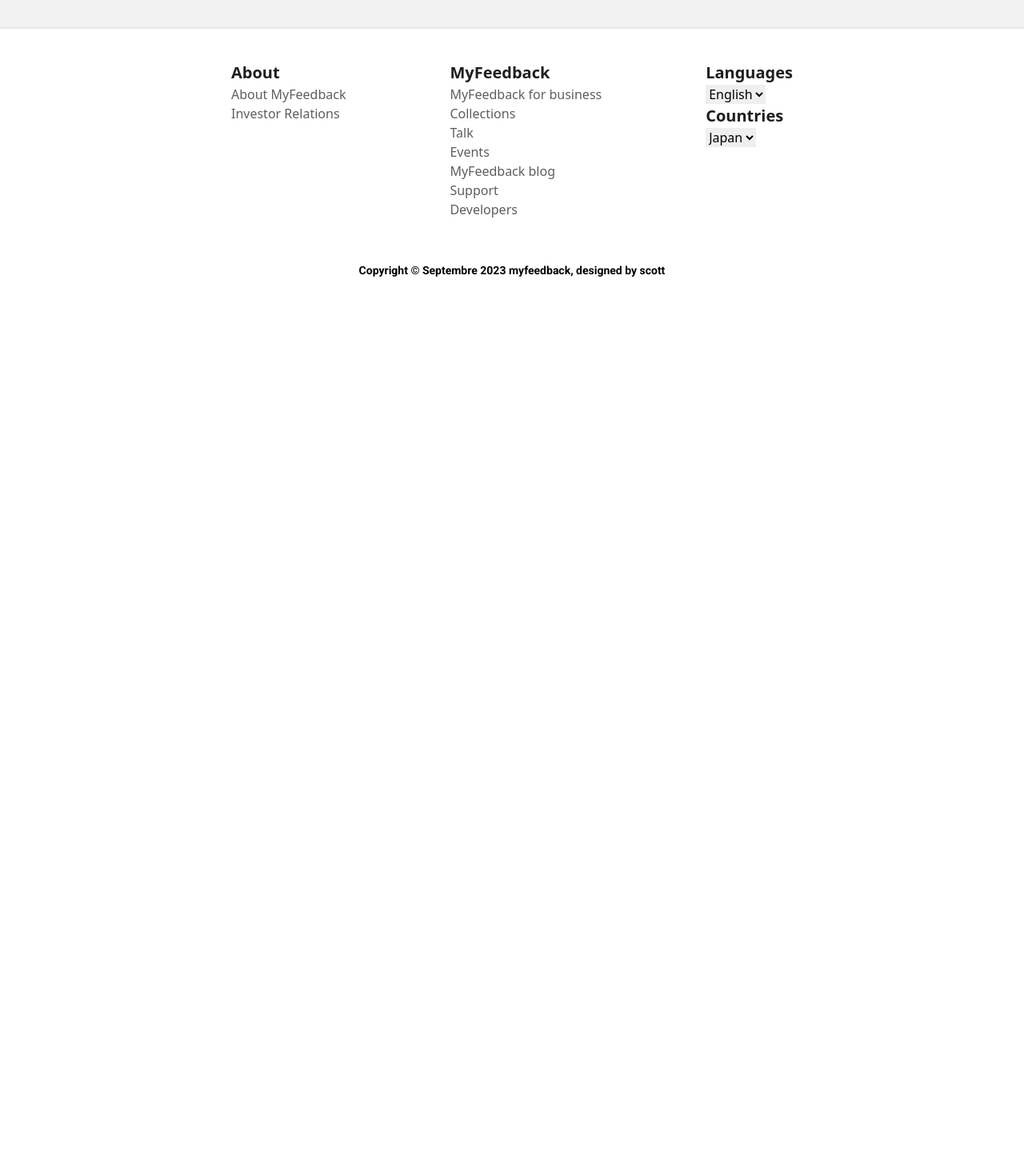
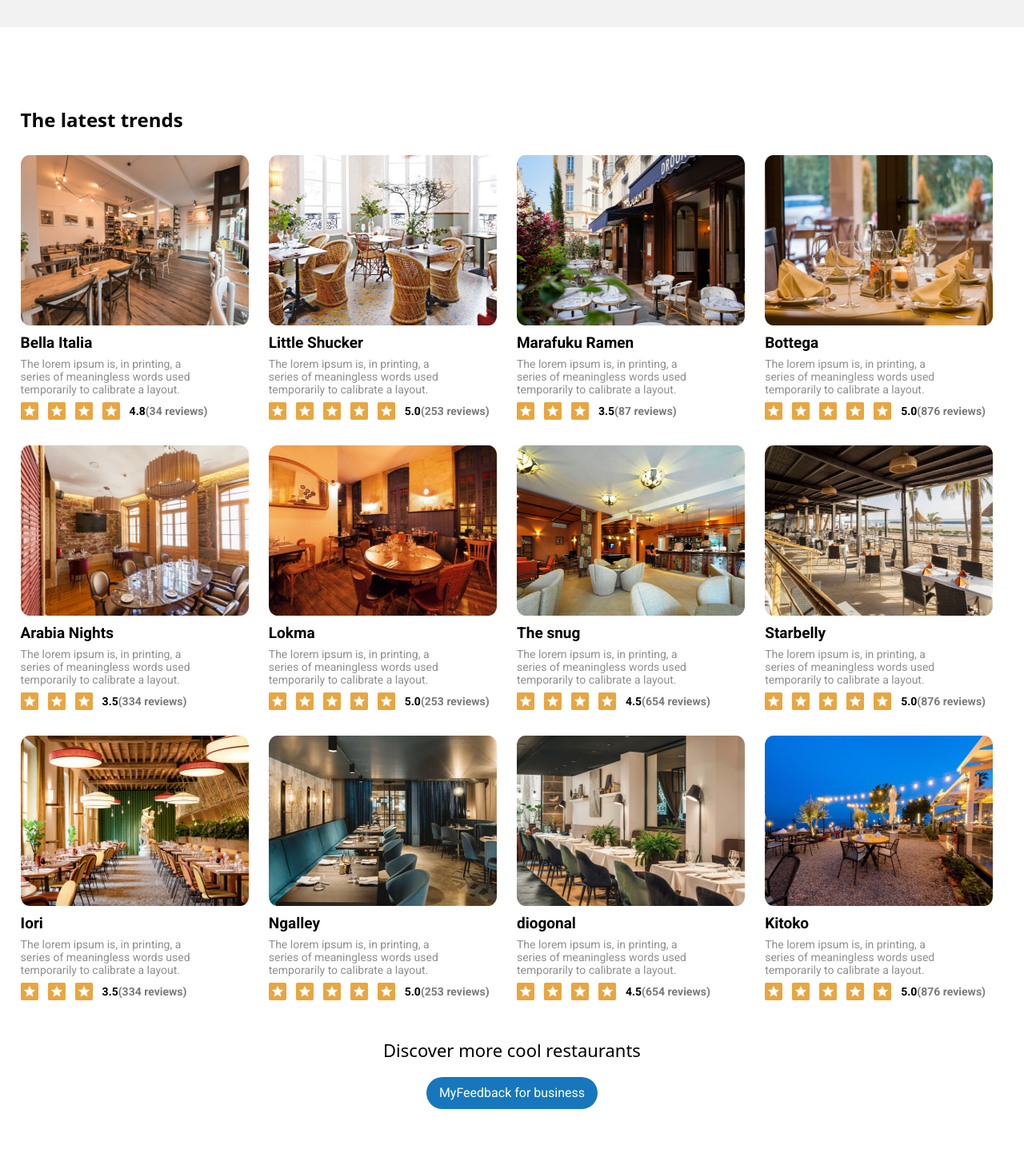
Before and after one commit to selina-islam/FeedbackHub, a React (Vite) app: page / in a window 1280 px wide. Shown: the part 1203-2670 px from the top of the page at 80% size. Before the commit the page ends 1565 px from the top, so only its background shows below. Built offline with nearby package versions, Linux system fonts and the light colour scheme; a web font is replaced by a local one.

Commit message:
Trend complete

```diff
--- /dev/null
+++ b/public/Json/Trend.json
@@ -0,0 +1,110 @@
+[
+  {
+    "id": 1,
+    "image": "/trend1.png",
+    "title": "Bella Italia",
+    "des": "The lorem ipsum is, in printing, a series of meaningless words used temporarily to calibrate a layout.",
+    "star": 4,
+    "rating": "4.8",
+    "totalReviews": "(34 reviews)"
+  },
+  {
+    "id": 2,
+    "image": "/trend2.png",
+    "title": "Little Shucker",
+    "des": "The lorem ipsum is, in printing, a series of meaningless words used temporarily to calibrate a layout.",
+    "star": 5,
+    "rating": "5.0",
+    "totalReviews": "(253 reviews)"
+  },
+  {
+    "id": 3,
+    "image": "/trend3.png",
+    "title": "Marafuku Ramen",
+    "des": "The lorem ipsum is, in printing, a series of meaningless words used temporarily to calibrate a layout.",
+    "star": 3,
+    "rating": "3.5",
+    "totalReviews": "(87 reviews)"
+  },
+  {
+    "id": 4,
+    "image": "/trend4.png",
+    "title": "Bottega",
+    "des": "The lorem ipsum is, in printing, a series of meaningless words used temporarily to calibrate a layout.",
+    "star": 5,
+    "rating": "5.0",
+    "totalReviews": "(876 reviews)"
+  },
+  {
+    "id": 5,
+    "image": "/trend5.png",
+    "title": "Arabia Nights",
+    "des": "The lorem ipsum is, in printing, a series of meaningless words used temporarily to calibrate a layout.",
+    "star": 3,
+    "rating": "3.5",
+    "totalReviews": "(334 reviews)"
+  },
+  {
+    "id": 6,
+    "image": "/trend6.png",
+    "title": "Lokma",
+    "des": "The lorem ipsum is, in printing, a series of meaningless words used temporarily to calibrate a layout.",
+    "star": 5,
+    "rating": "5.0",
+    "totalReviews": "(253 reviews)"
+  },
+  {
+    "id": 7,
+    "image": "/trend7.png",
+    "title": "The snug",
+    "des": "The lorem ipsum is, in printing, a series of meaningless words used temporarily to calibrate a layout.",
+    "star": 4,
+    "rating": "4.5",
+    "totalReviews": "(654 reviews)"
+  },
+  {
+    "id": 8,
+    "image": "/trend8.png",
+    "title": "Starbelly",
+    "des": "The lorem ipsum is, in printing, a series of meaningless words used temporarily to calibrate a layout.",
+    "star": 5,
+    "rating": "5.0",
+    "totalReviews": "(876 reviews)"
+  },
+  {
+    "id": 9,
+    "image": "/trend9.png",
+    "title": "Iori",
+    "des": "The lorem ipsum is, in printing, a series of meaningless words used temporarily to calibrate a layout.",
+    "star": 3,
+    "rating": "3.5",
+    "totalReviews": "(334 reviews)"
+  },
+  {
+    "id": 10,
+    "image": "/trend10.png",
+    "title": "Ngalley",
+    "des": "The lorem ipsum is, in printing, a series of meaningless words used temporarily to calibrate a layout.",
+    "star": 5,
+    "rating": "5.0",
+    "totalReviews": "(253 reviews)"
+  },
+  {
+    "id": 11,
+    "image": "/trend11.png",
+    "title": "diogonal",
+    "des": "The lorem ipsum is, in printing, a series of meaningless words used temporarily to calibrate a layout.",
+    "star": 4,
+    "rating": "4.5",
+    "totalReviews": "(654 reviews)"
+  },
+  {
+    "id": 12,
+    "image": "/trend12.png",
+    "title": "Kitoko",
+    "des": "The lorem ipsum is, in printing, a series of meaningless words used temporarily to calibrate a layout.",
+    "star": 5,
+    "rating": "5.0",
+    "totalReviews": "(876 reviews)"
+  }
+]
--- a/src/Components/Footer.jsx
+++ b/src/Components/Footer.jsx
@@ -8,6 +8,11 @@
           <h1 className="text-[#1E1E1E] text-[20px] font-bold">About</h1>
           <p className="text-[#5E5E5E]">About MyFeedback</p>
           <p className="text-[#5E5E5E]">Investor Relations</p>
+          <p className="text-[#5E5E5E]">Trust & Safety</p>
+          <p className="text-[#5E5E5E]">Content Guidelines</p>
+          <p className="text-[#5E5E5E]">Terms of Service</p>
+          <p className="text-[#5E5E5E]">Privacy Policy</p>
+          <p className="text-[#5E5E5E]">Your Privacy Choices</p>
         </div>
         <div>
           <h1 className="text-[#1E1E1E] text-[20px] font-bold">MyFeedback</h1>
@@ -25,7 +30,7 @@
             <option className="text-[#5E5E5E] border-none">English</option>
             <option className="text-[#5E5E5E] border-none">Bangla</option>
           </select>
-          <h1 className="text-[#1E1E1E] text-[20px] font-bold">Countries</h1>
+          <h1 className="text-[#1E1E1E] text-[20px] font-bold mt-8">Countries</h1>
           <select name="" id="">
             <option className="text-[#5E5E5E] border-none">Japan</option>
             <option className="text-[#5E5E5E] border-none">UK</option>
--- a/src/Components/HomePage/SectionMaintain.jsx
+++ b/src/Components/HomePage/SectionMaintain.jsx
@@ -2,6 +2,7 @@
 import AllTopic from './AllTopic'
 import MyFeedback from './MyFeedback'
 import FirstCarousel from './FirstCarousel'
+import Trends from './Trends';
 function SectionMaintain() {
   return (
     <>
@@ -9,6 +10,7 @@
 
       <FirstCarousel />
       <MyFeedback />
+      <Trends/>
     </>
   );
 }
--- /dev/null
+++ b/src/Components/HomePage/Trends.jsx
@@ -0,0 +1,38 @@
+import React, { useEffect, useState } from 'react'
+import { Button } from '../ReuseableComponent/Button'
+import Card from '../ReuseableComponent/Card'
+
+function Trends() {
+      const [dataFetch, setDataFetch] = useState([])
+        useEffect(() => {
+                fetch('./Json/Trend.json').then((res) => {
+                      return res.json()
+                }).then((datavalue) => {
+                      setDataFetch(datavalue)
+              })
+      })
+  return (
+    <section className="w-[96%] mx-auto my-12 md:my-24">
+      <div>
+        <h1 className="font-extrabold text-2xl sm:text-heading sm:leading-10 leading-6 text-EerieBlack1E my-6">
+          The latest trends
+        </h1>
+        <div className="grid lg:grid-cols-4 md:grid-cols-3 sm:grid-cols-2 grid-cols-1 gap-x-3 gap-y-8">
+          {dataFetch.map((items) => (
+            <Card key={items.id} items={items} />
+          ))}
+        </div>
+        <div className="my-12">
+          <h4 className="font-lexend text-EerieBlack1E text-base sm:text-[22px] leading-7 text-center">
+            Discover more cool restaurants
+          </h4>
+          <div className="flex justify-center mt-5">
+            <Button className="bg-primary">Show more</Button>
+          </div>
+        </div>
+      </div>
+    </section>
+  );
+}
+
+export default Trends
--- /dev/null
+++ b/src/Components/ReuseableComponent/Card.jsx
@@ -0,0 +1,61 @@
+import { cn } from "../../lib/utils";
+const Card = ({
+  items,
+  className,
+  imageClass,
+  titleClass,
+  desClass,
+  onClick,
+}) => {
+  return (
+    <>
+      <div
+        className={cn("flex flex-col gap-3 rounded-xl", className)}
+        onClick={onClick}
+      >
+        <img
+          src={items.image}
+          alt=""
+          className={cn("w-[285px] h-[213px]", imageClass)}
+        />
+        <div className="space-y-2">
+          <h1
+            className={cn(
+              "font-semibold font-roboto text-[19px] text-EerieBlack leading-5",
+              titleClass
+            )}
+          >
+            {items.title}
+          </h1>
+          <p
+            className={cn(
+              "text-[#8F8F8F] font-roboto text-sm leading-4 w-[80%]",
+              desClass
+            )}
+          >
+            {items.des}
+          </p>
+          <div className="flex justify-start items-center gap-3">
+            {Array.from(Array(items.star).keys()).map((el) => (
+              <img src="/star.png" alt="" key={el} />
+            ))}
+            <div className="flex">
+              <p className={cn("font-roboto font-semibold text-sm leading-4 ")}>
+                {items.rating}
+              </p>
+              <p
+                className={cn(
+                  "font-roboto font-semibold text-sm leading-4 text-[#7A7A7A]"
+                )}
+              >
+                {items.totalReviews}
+              </p>
+            </div>
+          </div>
+        </div>
+      </div>
+    </>
+  );
+};
+
+export default Card;
```
